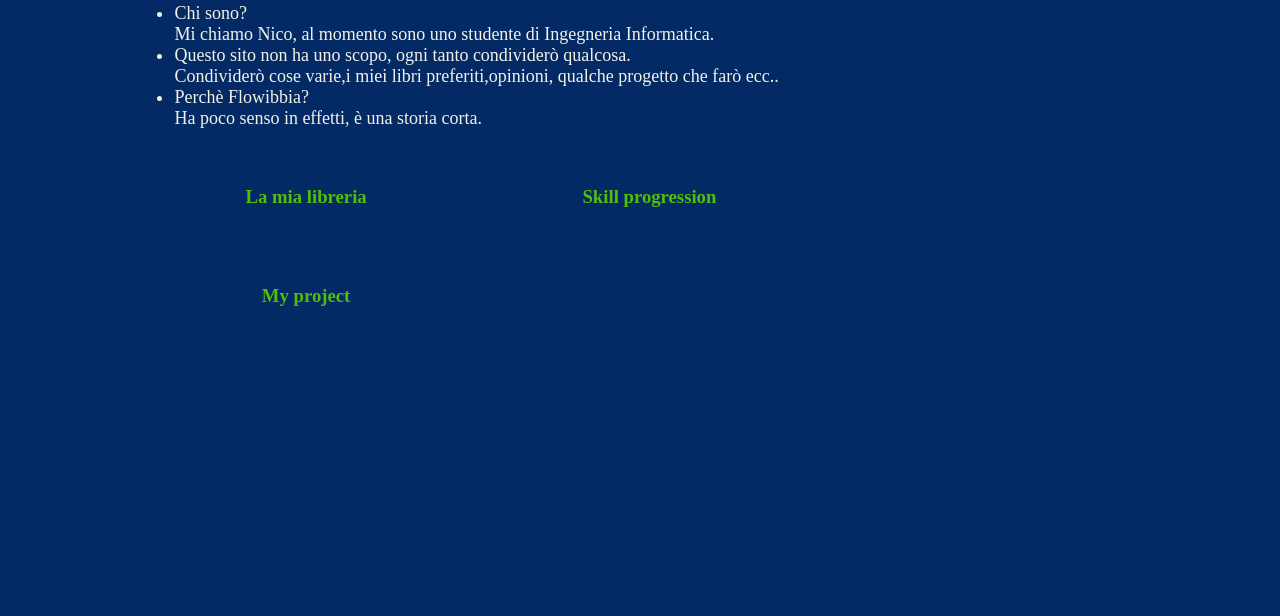
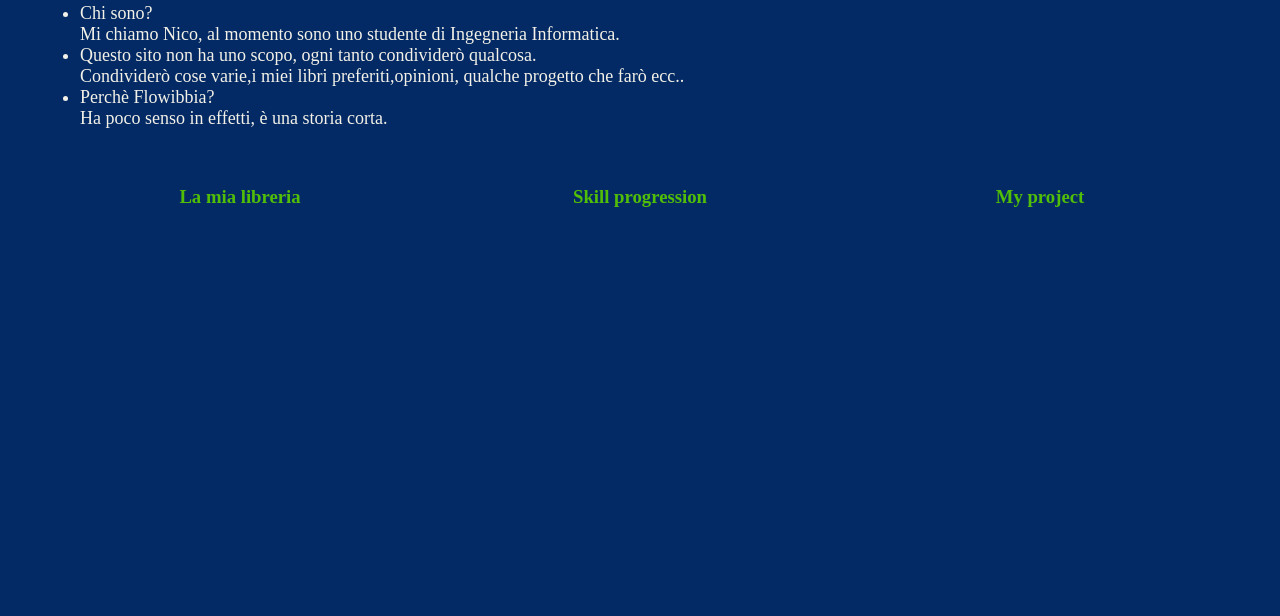
Before and after one commit to flowibbia/flowibbia.github.io, a plain HTML site: page index.html in a window 1280 px wide. Shown: the part 184-800 px from the top of the page. Drawn offline with Linux system fonts and the light colour scheme.

Commit message:
aggiornato css

```diff
--- a/styles/style.css
+++ b/styles/style.css
@@ -1,4 +1,3 @@
-
 /* Global*/
 html{
     color: #f3f1e8;
@@ -35,7 +34,7 @@ article h2{
 
 }
 .container{
-    width: 80%;
+    max-width: 1200px;
     margin:auto;
     overflow:hidden;
 }
```
